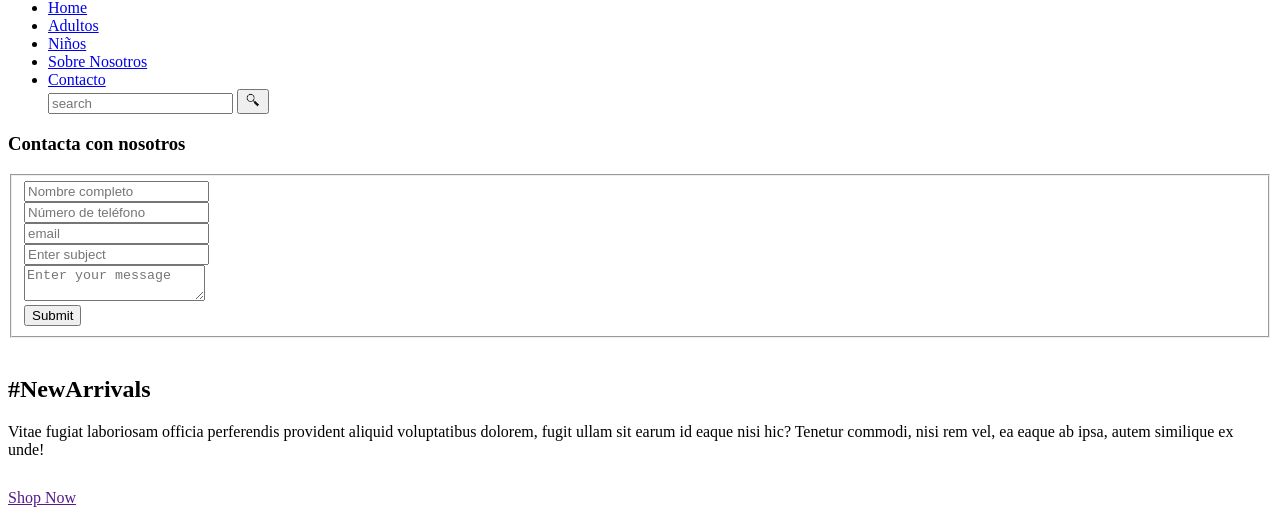
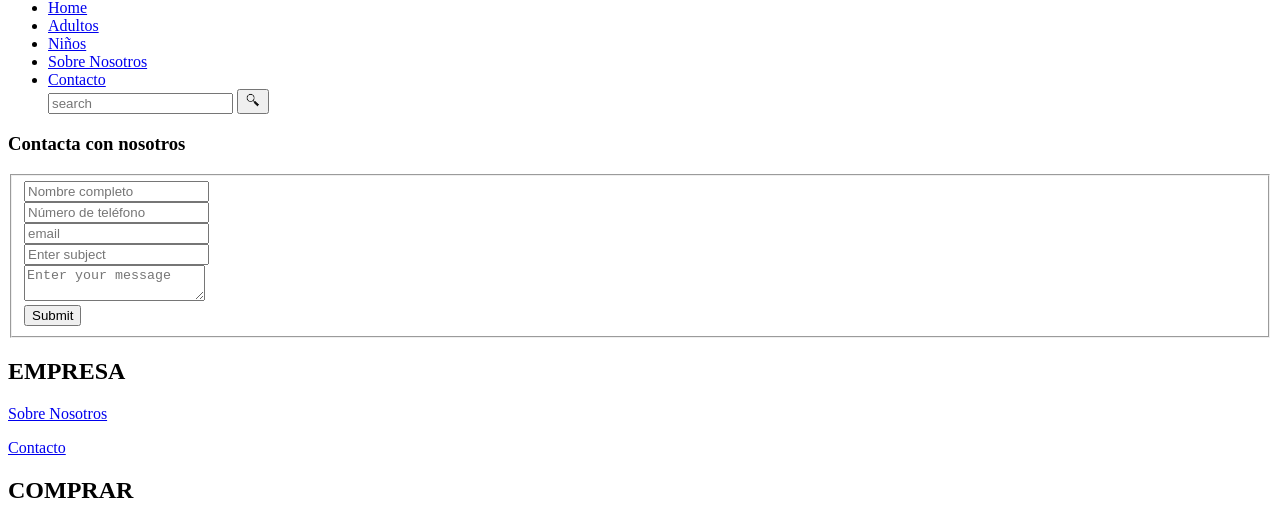
Before and after one commit to Yahyalimouni/practica_adaptacion, a plain HTML site: page contact.html in a window 1280 px wide. Shown: the part 73-594 px from the top of the page. Drawn offline with Linux system fonts and the light colour scheme.

Commit message:
Corregiendo errores

```diff
--- a/contact.html
+++ b/contact.html
@@ -62,34 +62,7 @@
             </form>
          </div>
       </section>
-      <!-- end why section -->
-      <!-- arrival section -->
-      <section class="arrival_section">
-         <div class="container">
-            <div class="box">
-               <div class="arrival_bg_box">
-                  <img src="images/arrival-bg.png" alt="">
-               </div>
-               <div class="row">
-                  <div class="col-md-6 ml-auto">
-                     <div class="heading_container remove_line_bt">
-                        <h2>
-                           #NewArrivals
-                        </h2>
-                     </div>
-                     <p style="margin-top: 20px;margin-bottom: 30px;">
-                        Vitae fugiat laboriosam officia perferendis provident aliquid voluptatibus dolorem, fugit ullam sit earum id eaque nisi hic? Tenetur commodi, nisi rem vel, ea eaque ab ipsa, autem similique ex unde!
-                     </p>
-                     <a href="">
-                     Shop Now
-                     </a>
-                  </div>
-               </div>
-            </div>
-         </div>
-      </section>
-      <!-- end arrival section -->
-      <!-- footer section -->
+
       <footer>
          <div>
             <div>
```
Also changed, not shown: about.html (+5 -5 lines), equipment.html (renamed from equipamiento.html), images/4.png (deleted), images/5.png (deleted), images/sn02.png (renamed from images/1.png), images/sn03.png (renamed from images/2.png), 4 other files.
